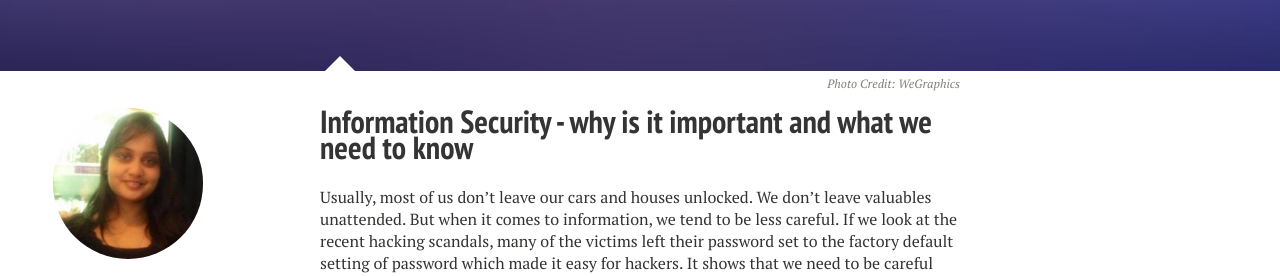
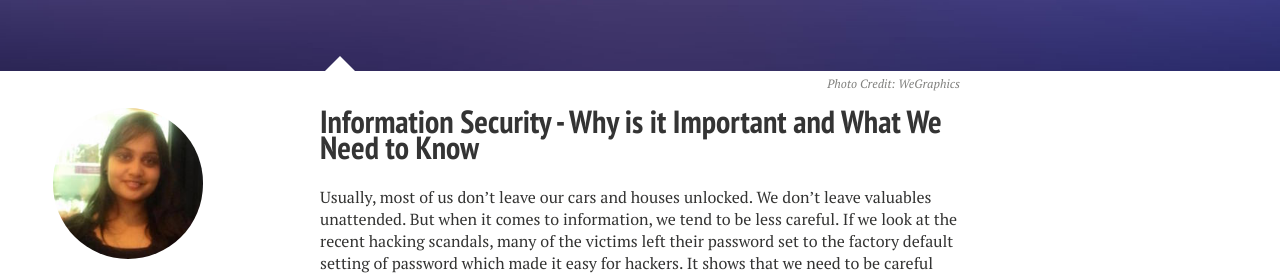
Before and after one commit to srujanaputtagunta/srujanaputtagunta.github.io, a Jekyll site: the page built from _posts/2015-05-05-Information Security-Intro.md, in a window 1280 px wide and 900 px high. Shown: the part 350-626 px from the top of the window. Built offline with Jekyll 4.4.1, drawn with Linux system fonts in a browser that asks for light colours; nearby versions of some CDN libraries; some of the changed text lies outside the part shown.

Commit message:
HEading change

```diff
--- a/_posts/2015-05-05-Information Security-Intro.md
+++ b/_posts/2015-05-05-Information Security-Intro.md
@@ -1,6 +1,6 @@
 ---
 layout: post
-title: Information Security - why is it important and what we need to know
+title: Information Security - Why is it Important and What We Need to Know
 comments: true
 image:
   feature: sample-image-5.jpg
```
